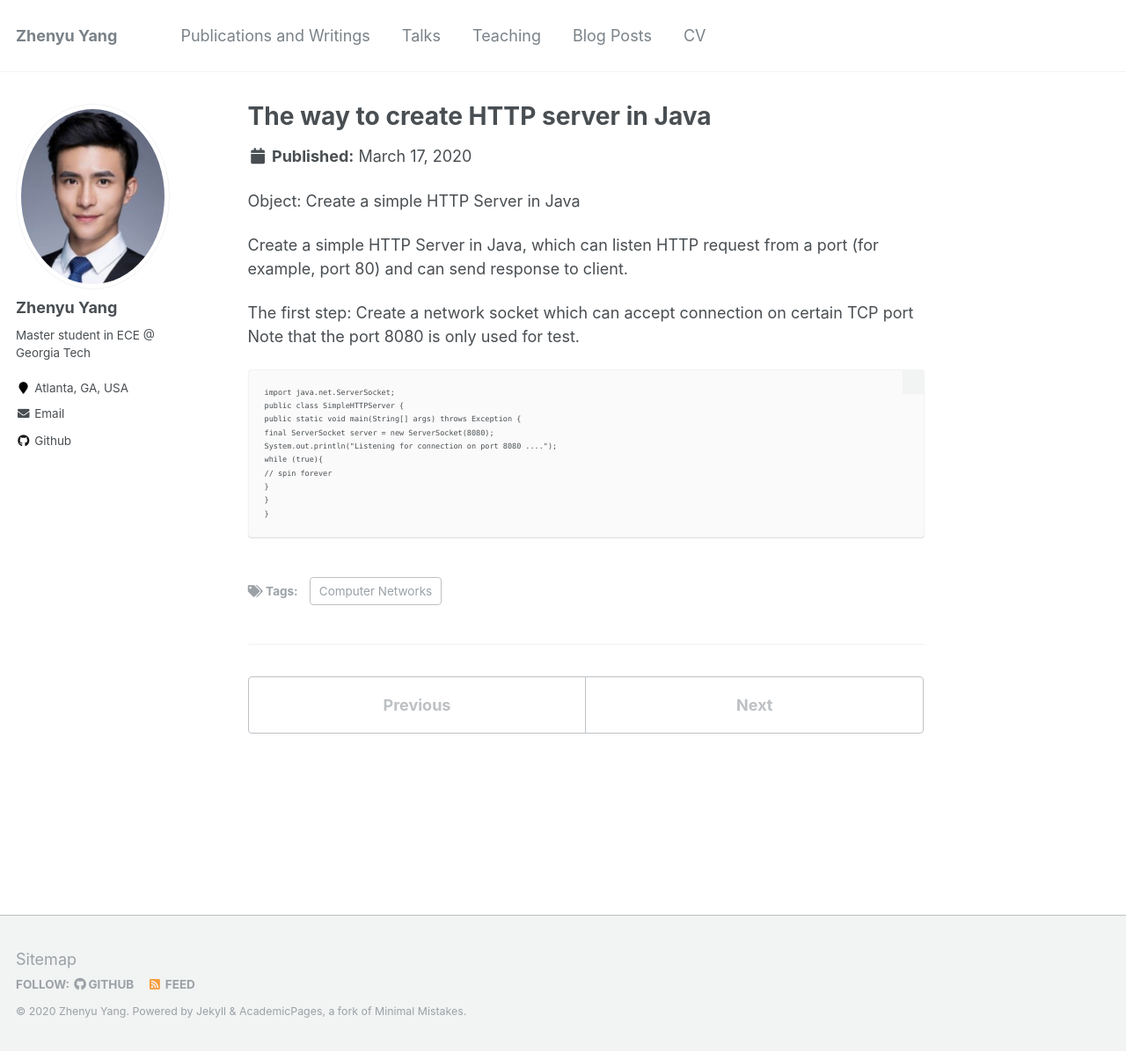
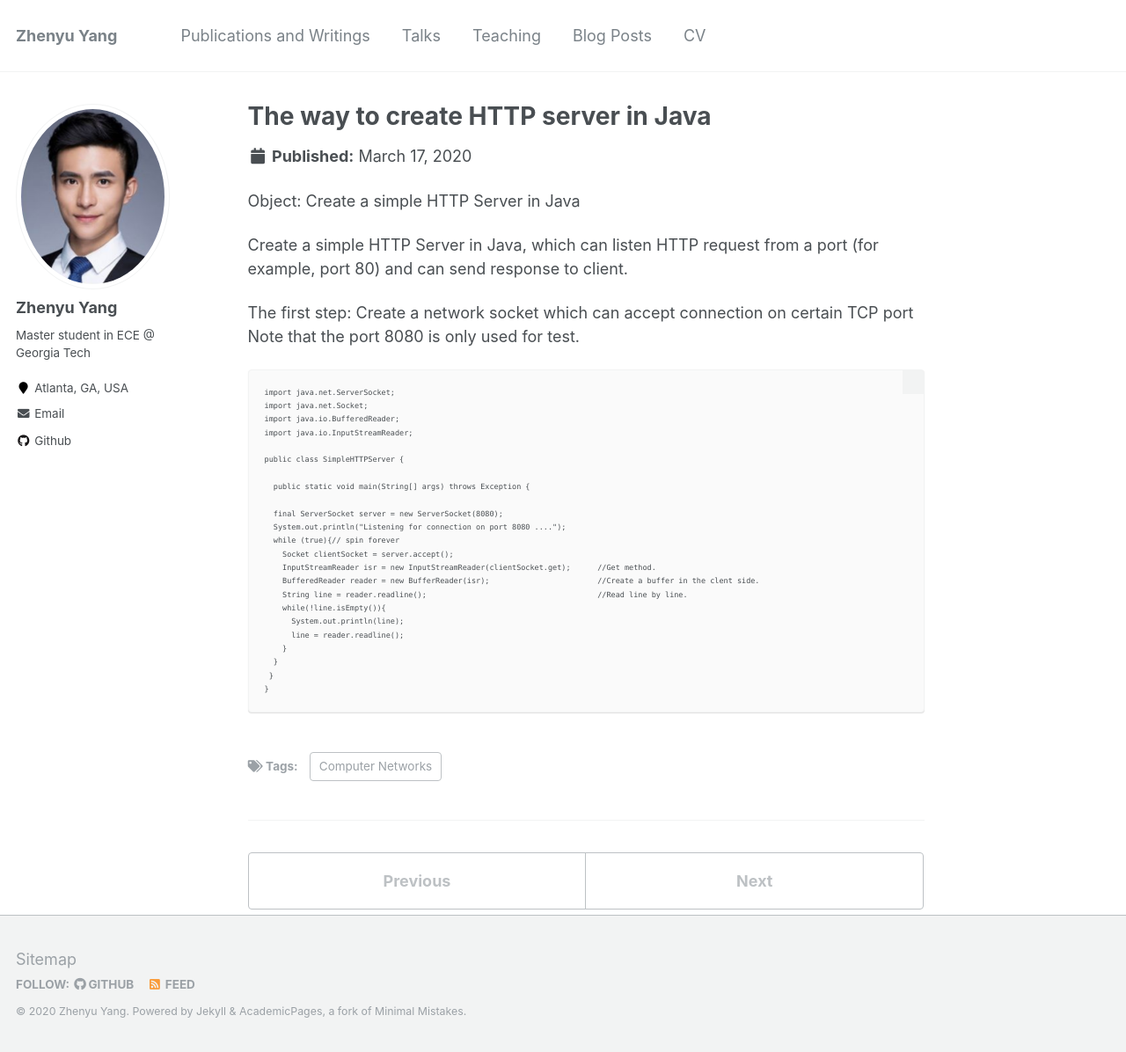
Before and after one commit to azpeteryang/azpeteryang.github.io, a Jekyll site: the page built from _posts/2020-05-16-blog-post-1.md, in a window 1280 px wide and 1196 px high. Shown: the whole window at 88% size. Built offline with Jekyll 4.4.1, drawn with Linux system fonts in a browser that asks for light colours.

Commit message:
Update 2020-05-16-blog-post-1.md

````diff
--- a/_posts/2020-05-16-blog-post-1.md
+++ b/_posts/2020-05-16-blog-post-1.md
@@ -15,13 +15,26 @@ Create a network socket which can accept connection on certain TCP port
 Note that the port 8080 is only used for test.
 ```
 import java.net.ServerSocket;
+import java.net.Socket;
+import java.io.BufferedReader;
+import java.io.InputStreamReader;
+
 public class SimpleHTTPServer {
-public static void main(String[] args) throws Exception {
-final ServerSocket server = new ServerSocket(8080);
-System.out.println("Listening for connection on port 8080 ....");
-while (true){
-// spin forever
-}
-}
+
+  public static void main(String[] args) throws Exception {
+
+  final ServerSocket server = new ServerSocket(8080);
+  System.out.println("Listening for connection on port 8080 ....");
+  while (true){// spin forever
+    Socket clientSocket = server.accept();
+    InputStreamReader isr = new InputStreamReader(clientSocket.get);      //Get method.
+    BufferedReader reader = new BufferReader(isr);                        //Create a buffer in the clent side.
+    String line = reader.readline();                                      //Read line by line.
+    while(!line.isEmpty()){
+      System.out.println(line);
+      line = reader.readline();
+    }
+  }
+ }
 }
 ```
````
